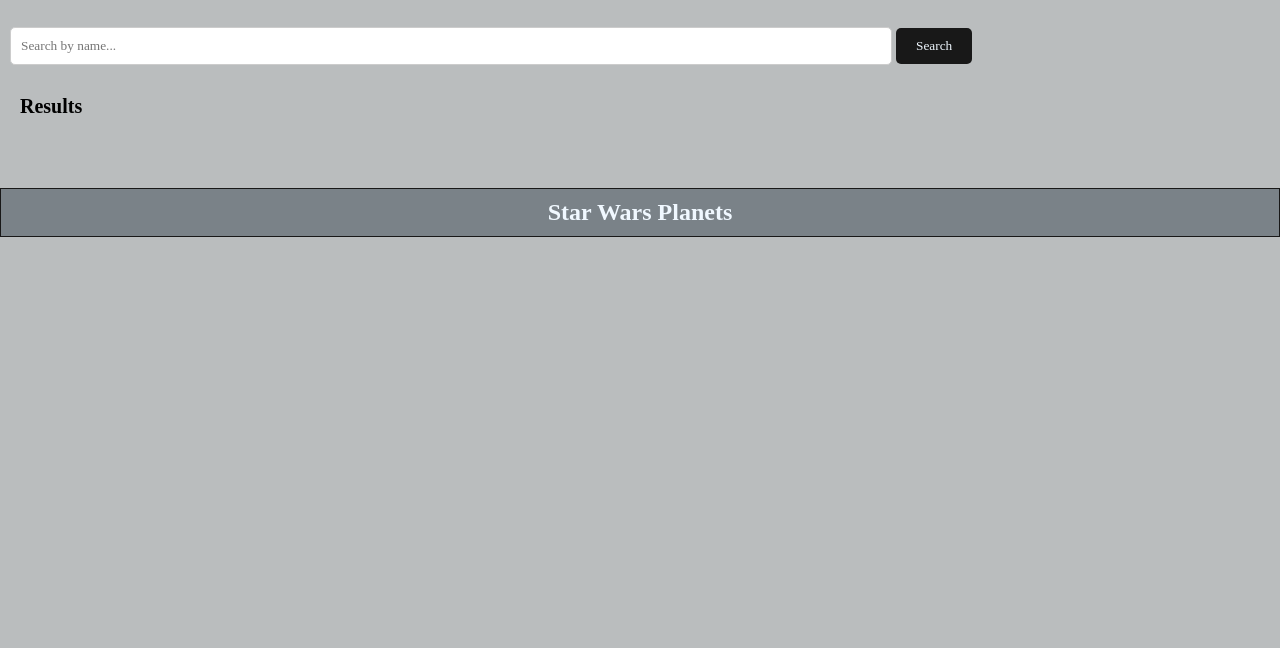
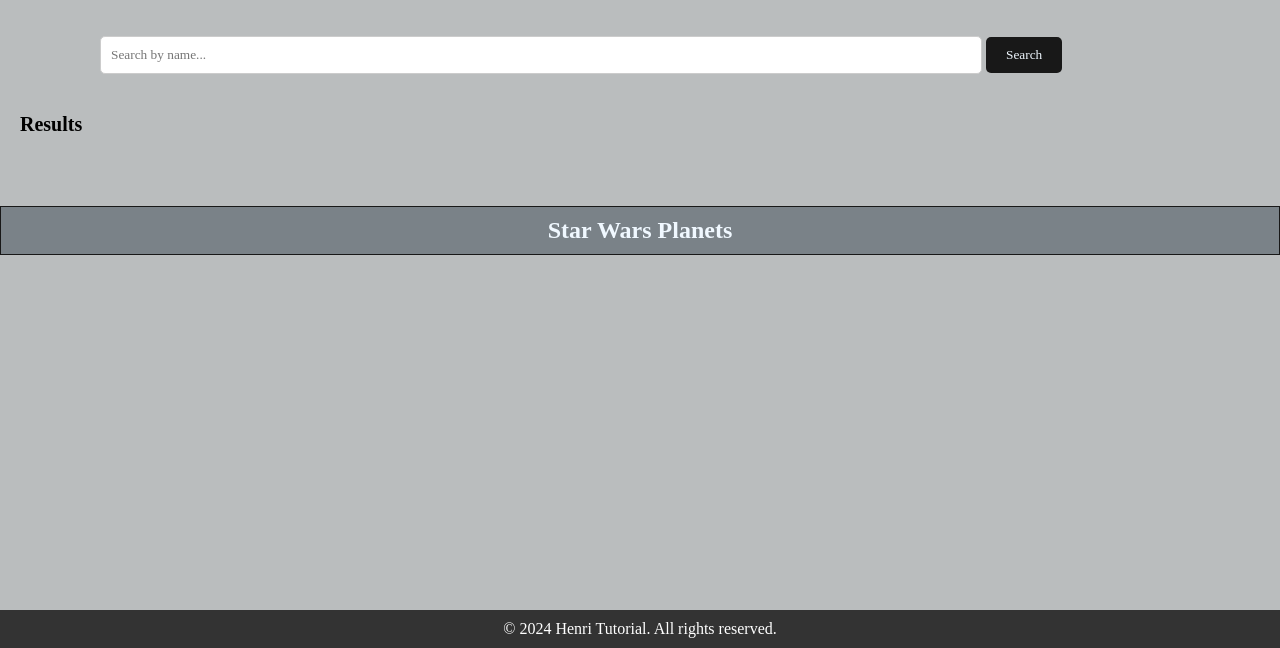
Before and after one commit to siyaphe/JavaScript-Web-Application, a plain HTML site: page index.html in a window 1280 px wide. Shown: the part 152-800 px from the top of the page. Drawn offline with Linux system fonts and the light colour scheme; no server answers.

Commit message:
star wars Final commit

```diff
--- a/index.html
+++ b/index.html
@@ -42,6 +42,10 @@
     <h1 class="topContainer">Star Wars Planets</h1>
     <div class="planContainer"></div>
 
+    <footer class="footer">
+        <p>&copy; 2024 Henri Tutorial. All rights reserved.</p>
+    </footer>
+
     <script src="data.mjs" type="module" defer></script>
 </body>
 </html>
--- a/style.css
+++ b/style.css
@@ -127,6 +127,9 @@ h1 {
     width: 70%;
     border: 1px solid #ccc;
     border-radius: 5px;
+    margin-left: 5px;
+    margin-left: 90px;
+    align-items: center;
 }
 
 #searchBtn {
@@ -135,6 +138,7 @@ h1 {
     color: aliceblue;
     border: none;
     border-radius: 5px;
+    margin: 10px auto;
     cursor: pointer;
 }
 
@@ -201,3 +205,17 @@ h1 {
 .planet:hover {
     transform: translateY(-5px);
 }
+
+.footer {
+    text-align: center;
+    background-color: #333;
+    color: #fff;
+    padding: 10px 0;
+    position: fixed;
+    bottom: 0;
+    width: 100%;
+}
+
+.footer p {
+    margin: 0;
+}
```
